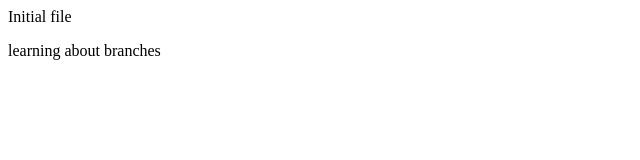
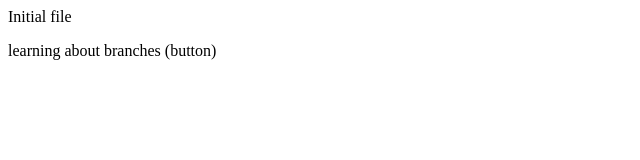
Before and after one commit to RagniKumari19/localrepo, a plain HTML site: page index.html in a window 1280 px wide. Shown: the full height of the page, 0-640 px from the left. Drawn offline with Linux system fonts and the light colour scheme.

```diff
--- a/index.html
+++ b/index.html
@@ -1,2 +1,2 @@
 <p>Initial file</p>
-<p>learning about branches</p>
+<p>learning about branches (button)</p>
```
